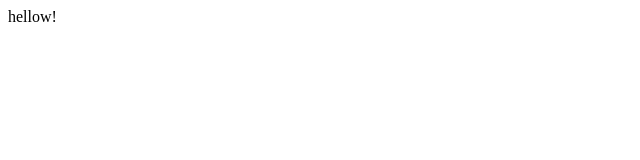
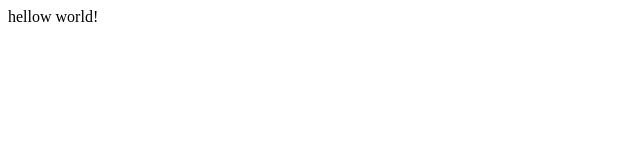
Before and after one commit to lai67/web-markup, a plain HTML site: page index.html in a window 1280 px wide. Shown: the full height of the page, 0-640 px from the left. Drawn offline with Linux system fonts and the light colour scheme.

Commit message:
updating body text

```diff
--- a/index.html
+++ b/index.html
@@ -6,6 +6,6 @@
     <title>Document</title>
 </head>
 <body>
-    hellow!
+    hellow world!
 </body>
 </html>
```
